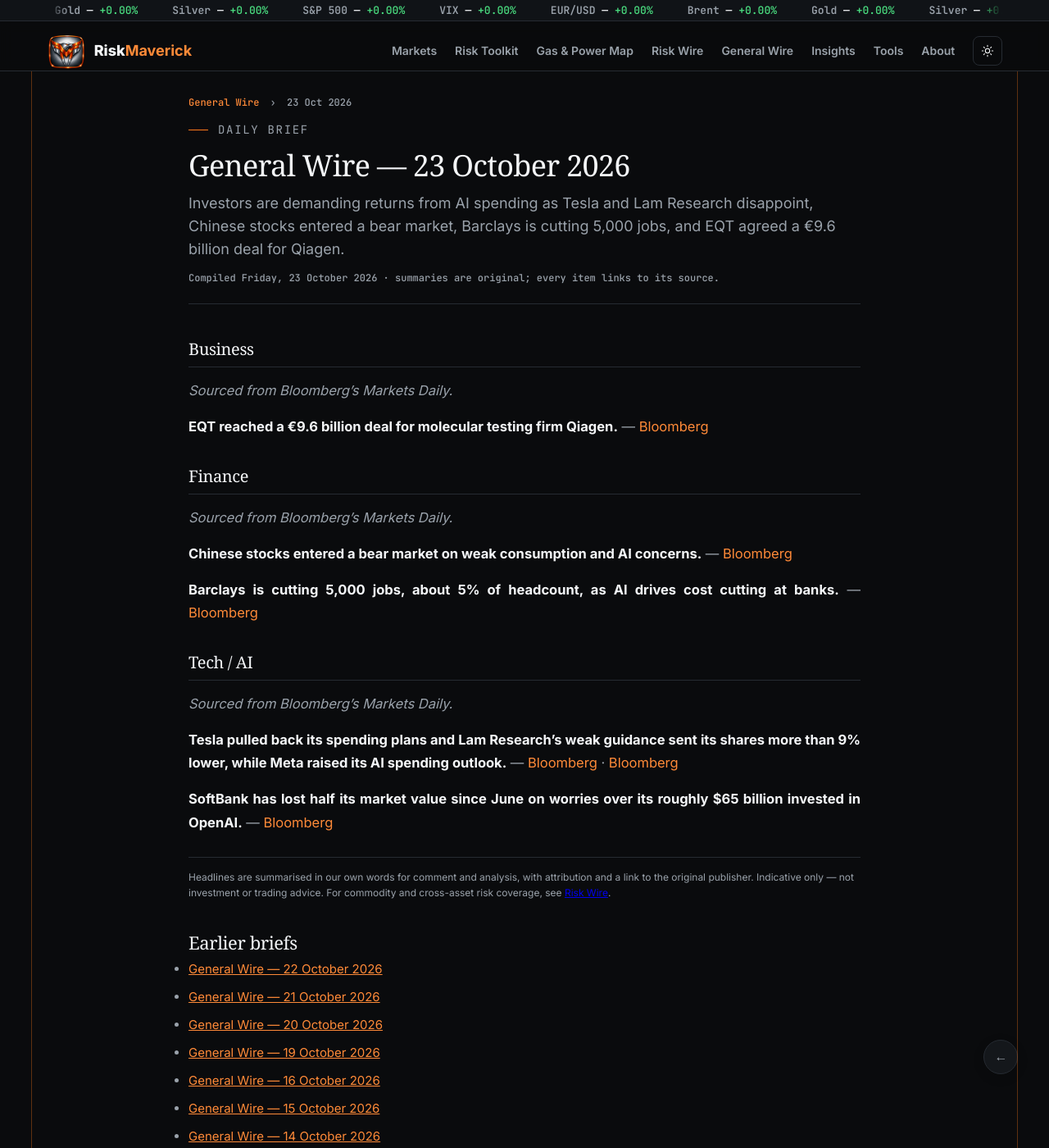
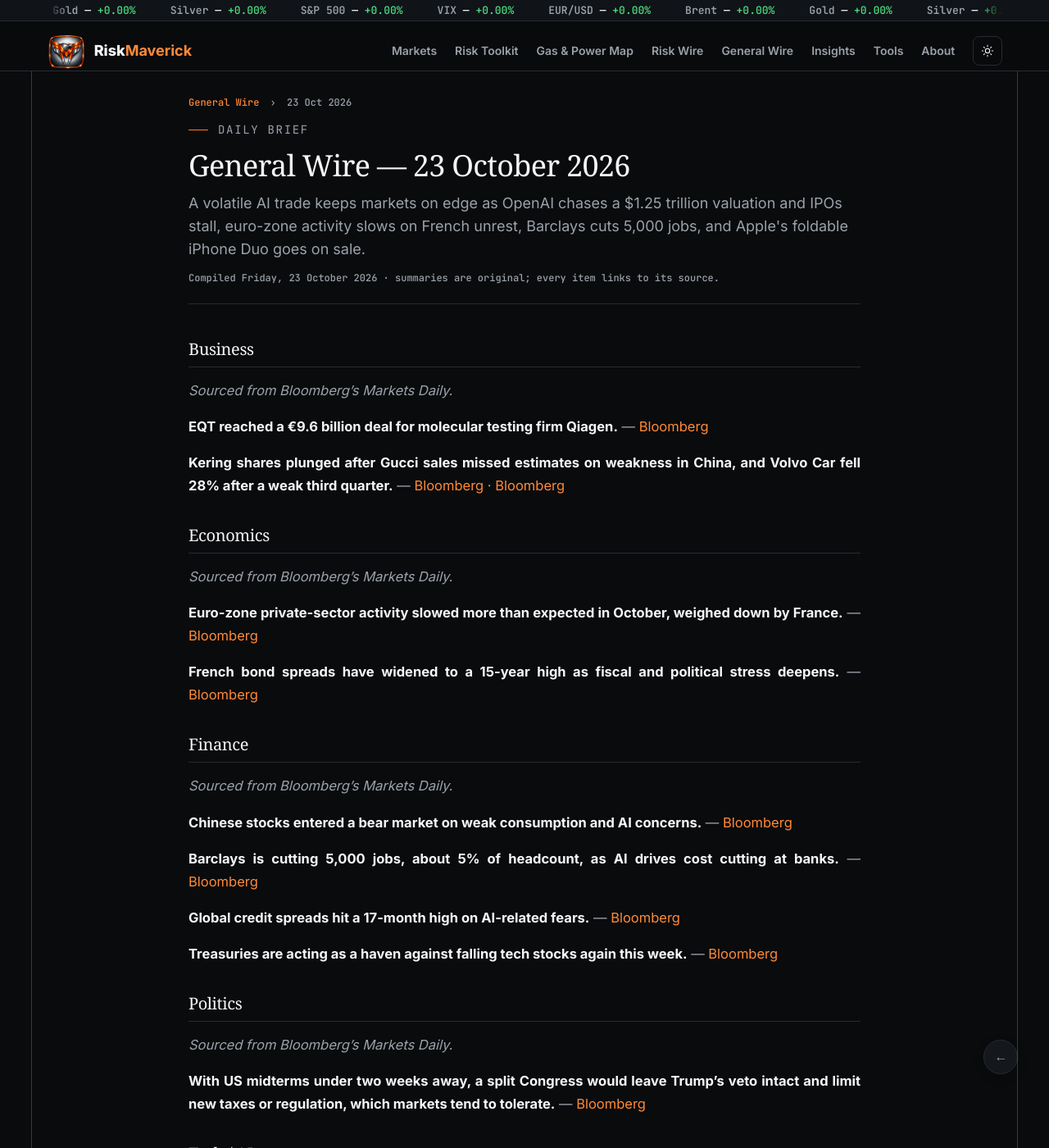
Before and after one commit to maverickrocx/RiskMaverick, a Jekyll site: the page built from _general/2026-10-23.md, in a window 1280 px wide and 1400 px high. Shown: the whole window at 82% size. Built offline with Jekyll 4.4.1, drawn with Linux system fonts in a browser that asks for light colours; some web fonts are replaced; some of the changed text lies outside the part shown.

Commit message:
content(wire): Risk Wire + General Wire for 23 October 2026 (#61)
Claude-Session: https://claude.ai/code/session_019nuG9diy53PrDwQ3FK4HjB

Co-authored-by: Claude <noreply@anthropic.com>

```diff
--- a/_data/marks.yml
+++ b/_data/marks.yml
@@ -73,7 +73,7 @@ sofr:
   asof: "21 Oct 2026"
   source: "NY Fed"
 soybeans:
-  price: "$12.64"
+  price: "$12.66"
   asof: "23 Oct 2026"
   source: "CBOT via Yahoo"
 sp500:
@@ -85,7 +85,7 @@ stoxx50:
   asof: "23 Oct 2026"
   source: "market feed"
 ttf:
-  price: "€94.00"
+  price: "€93.80"
   asof: "23 Oct 2026"
   source: "ICE Endex via Yahoo"
 us10y:
@@ -105,7 +105,7 @@ usdjpy:
   asof: "23 Oct 2026"
   source: "market feed"
 wheat:
-  price: "$6.24"
+  price: "$6.25"
   asof: "23 Oct 2026"
   source: "CBOT via Yahoo"
 wti:
--- a/_general/2026-10-23.md
+++ b/_general/2026-10-23.md
@@ -1,8 +1,8 @@
 ---
 title: "General Wire — 23 October 2026"
 date: 2026-10-23
-sectors: [business, finance, tech-ai]
-standfirst: "Investors are demanding returns from AI spending as Tesla and Lam Research disappoint, Chinese stocks entered a bear market, Barclays is cutting 5,000 jobs, and EQT agreed a €9.6 billion deal for Qiagen."
+sectors: [business, economics, finance, politics, tech-ai]
+standfirst: "A volatile AI trade keeps markets on edge as OpenAI chases a $1.25 trillion valuation and IPOs stall, euro-zone activity slows on French unrest, Barclays cuts 5,000 jobs, and Apple's foldable iPhone Duo goes on sale."
 ---
 
 ## Business {#business}
@@ -10,6 +10,16 @@ standfirst: "Investors are demanding returns from AI spending as Tesla and Lam R
 *Sourced from Bloomberg's Markets Daily.*
 
 **EQT reached a €9.6 billion deal for molecular testing firm Qiagen.** — [Bloomberg](https://www.bloomberg.com/news/articles/2026-10-21/eqt-nears-9-6-billion-deal-for-molecular-testing-firm-qiagen)
+
+**Kering shares plunged after Gucci sales missed estimates on weakness in China, and Volvo Car fell 28% after a weak third quarter.** — [Bloomberg](https://www.bloomberg.com/news/articles/2026-10-22/gucci-sales-trail-estimates-on-china-slump-as-turnaround-falters) · [Bloomberg](https://www.bloomberg.com/news/articles/2026-10-23/volvo-profit-rises-truck-demand-north-america-europe)
+
+## Economics {#economics}
+
+*Sourced from Bloomberg's Markets Daily.*
+
+**Euro-zone private-sector activity slowed more than expected in October, weighed down by France.** — [Bloomberg](https://www.bloomberg.com/news/articles/2026-10-23/euro-zone-business-activity-slowed-as-france-unrest-weighs)
+
+**French bond spreads have widened to a 15-year high as fiscal and political stress deepens.** — [Bloomberg](https://www.bloomberg.com/news/articles/2026-10-22/french-bond-stress-deepens-as-crisis-era-caution-creeps-back)
 
 ## Finance {#finance}
 
@@ -19,6 +29,16 @@ standfirst: "Investors are demanding returns from AI spending as Tesla and Lam R
 
 **Barclays is cutting 5,000 jobs, about 5% of headcount, as AI drives cost cutting at banks.** — [Bloomberg](https://www.bloomberg.com/news/articles/2026-10-22/barclays-to-cut-5-000-jobs-as-ai-starts-creating-efficiency)
 
+**Global credit spreads hit a 17-month high on AI-related fears.** — [Bloomberg](https://www.bloomberg.com/news/articles/2026-10-23/ai-tech-fears-push-global-credit-spreads-to-17-month-high)
+
+**Treasuries are acting as a haven against falling tech stocks again this week.** — [Bloomberg](https://www.bloomberg.com/news/articles/2026-10-23/treasuries-link-to-ai-shows-sharp-shift-as-haven-trade-returns)
+
+## Politics {#politics}
+
+*Sourced from Bloomberg's Markets Daily.*
+
+**With US midterms under two weeks away, a split Congress would leave Trump's veto intact and limit new taxes or regulation, which markets tend to tolerate.** — [Bloomberg](https://www.bloomberg.com/news/articles/2026-10-22/us-midterm-elections-2026-what-results-could-mean-for-wall-street)
+
 ## Tech / AI {#tech-ai}
 
 *Sourced from Bloomberg's Markets Daily.*
@@ -26,3 +46,7 @@ standfirst: "Investors are demanding returns from AI spending as Tesla and Lam R
 **Tesla pulled back its spending plans and Lam Research's weak guidance sent its shares more than 9% lower, while Meta raised its AI spending outlook.** — [Bloomberg](https://www.bloomberg.com/news/articles/2026-10-21/tesla-s-third-quarter-earnings-beat-wall-street-estimates) · [Bloomberg](https://www.bloomberg.com/news/articles/2026-10-21/meta-boosts-bet-on-ai-with-new-spending-outlook-stock-offering)
 
 **SoftBank has lost half its market value since June on worries over its roughly $65 billion invested in OpenAI.** — [Bloomberg](https://www.bloomberg.com/news/articles/2026-10-22/softbank-market-value-poised-to-halve-from-peak-as-ai-fears-grow)
+
+**OpenAI shifted its target to a $1.25 trillion valuation for a new $30 billion funding round, while SK Hynix scrapped a potential $10 billion US listing of its Solidigm unit.** — [Bloomberg](https://www.bloomberg.com/news/articles/2026-10-22/openai-shifts-value-to-1-25-trillion-as-funding-talks-finalize) · [Bloomberg](https://www.bloomberg.com/news/articles/2026-10-22/sk-hynix-scraps-solidigm-us-ipo-after-shareholder-concerns)
+
+**Apple's iPhone Duo went on sale at $2,000 and up, with new orders quoted for end-January delivery.** — [Bloomberg](https://www.bloomberg.com/news/articles/2026-10-23/apple-s-iphone-duo-hits-stores-in-face-of-short-supply-and-high-demand)
```
Also changed, not shown: _news/2026-10-23.md (+6 -2 lines).
